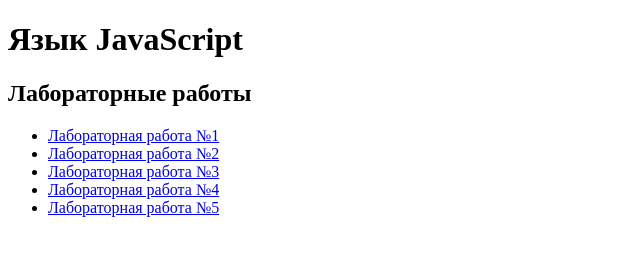
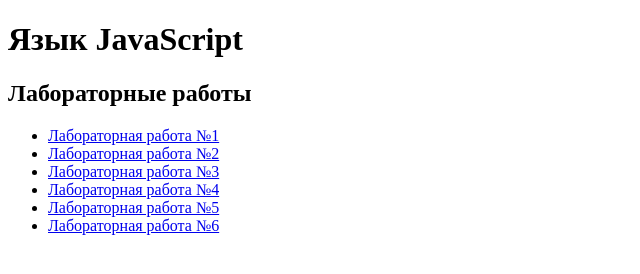
Before and after one commit to Ivan44k/Ivan44k.github.io, a plain HTML site: page index.html in a window 1280 px wide. Shown: the whole page, without its empty margins (0-640 px from the left). Drawn offline with Linux system fonts and the light colour scheme.

Commit message:
добавил лаборатоную работу №6 в index

```diff
--- a/index.html
+++ b/index.html
@@ -18,6 +18,7 @@
         <li><a href="/javascript/jslab3/lab3test.html">Лабораторная работа №3</a></li>
         <li><a href="/javascript/jslab4/lab4.html">Лабораторная работа №4</a></li>
         <li><a href="/javascript/jslab5/lab5.html">Лабораторная работа №5</a></li>
+        <li><a href="/javascript/jslab6/lab6.html">Лабораторная работа №6</a></li>
     </ul>
 
 </body>
```
